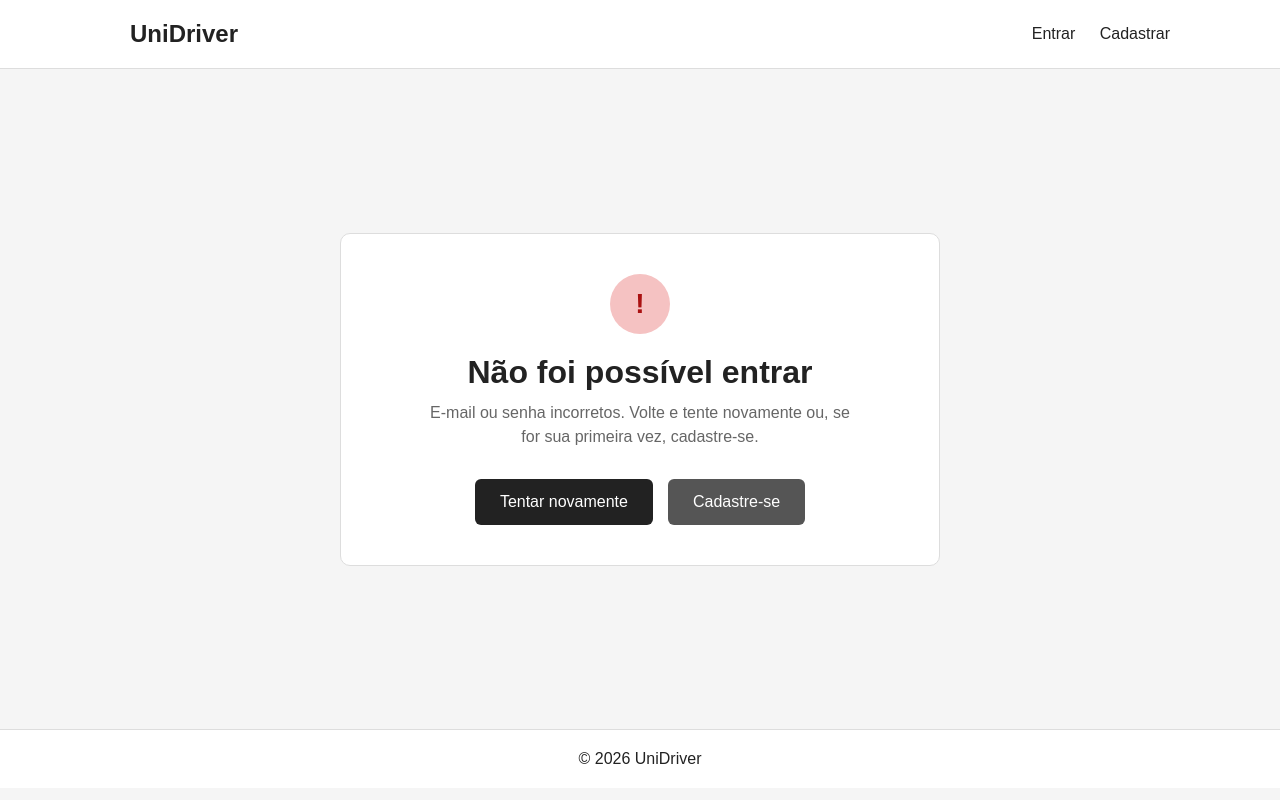
After one commit to guilhermetelles890/Projeto-Carona-universitaria, a Flask app: template app/templates/login_error.html in a window 1280 px wide. The commit adds this page. Run offline with Flask 3, Linux system fonts and the light colour scheme; the template is opened without the code that fills it, so the values that code supplies are empty.

Commit message:
Tela de erro de login adicionada

```diff
--- a/app/routes.py
+++ b/app/routes.py
@@ -69,7 +69,7 @@ def login():
             session["usuario_nome"] = usuario["nome"]
             return redirect(url_for("inicio"))
 
-        return "E-mail ou senha incorretos. Volte e tente novamente ou se for sua primeira vez, cadastre-se."
+        return render_template("login_error.html")
 
     return render_template("login.html")
 
--- a/app/static/css/style.css
+++ b/app/static/css/style.css
@@ -187,3 +187,32 @@ footer {
 .form-footer a:hover {
     text-decoration: underline;
 }
+
+/* Tela bonitinha de erro de login */
+
+.error-container {
+    text-align: center;
+}
+
+.error-icon {
+    width: 60px;
+    height: 60px;
+    margin: 0 auto 20px;
+    border-radius: 50%;
+    background-color: #f5c2c2;
+    color: #a11;
+    font-size: 28px;
+    font-weight: bold;
+    display: flex;
+    align-items: center;
+    justify-content: center;
+}
+
+.error-container .form-header p {
+    max-width: 420px;
+    margin: 0 auto;
+}
+
+.error-container .hero-buttons {
+    margin-top: 30px;
+}
--- /dev/null
+++ b/app/templates/login_error.html
@@ -0,0 +1,38 @@
+{% extends "base.html" %}
+
+{% block title %}Erro no login - UniDriver{% endblock %}
+
+{% block content %}
+
+<section class="form-section">
+
+    <div class="form-container error-container">
+
+        <div class="error-icon">
+            !
+        </div>
+
+        <div class="form-header">
+            <h1>Não foi possível entrar</h1>
+
+            <p>
+                E-mail ou senha incorretos. Volte e tente novamente
+                ou, se for sua primeira vez, cadastre-se.
+            </p>
+        </div>
+
+        <div class="hero-buttons">
+            <a href="{{ url_for('login') }}" class="btn">
+                Tentar novamente
+            </a>
+
+            <a href="{{ url_for('cadastro') }}" class="btn btn-secondary">
+                Cadastre-se
+            </a>
+        </div>
+
+    </div>
+
+</section>
+
+{% endblock %}
```
